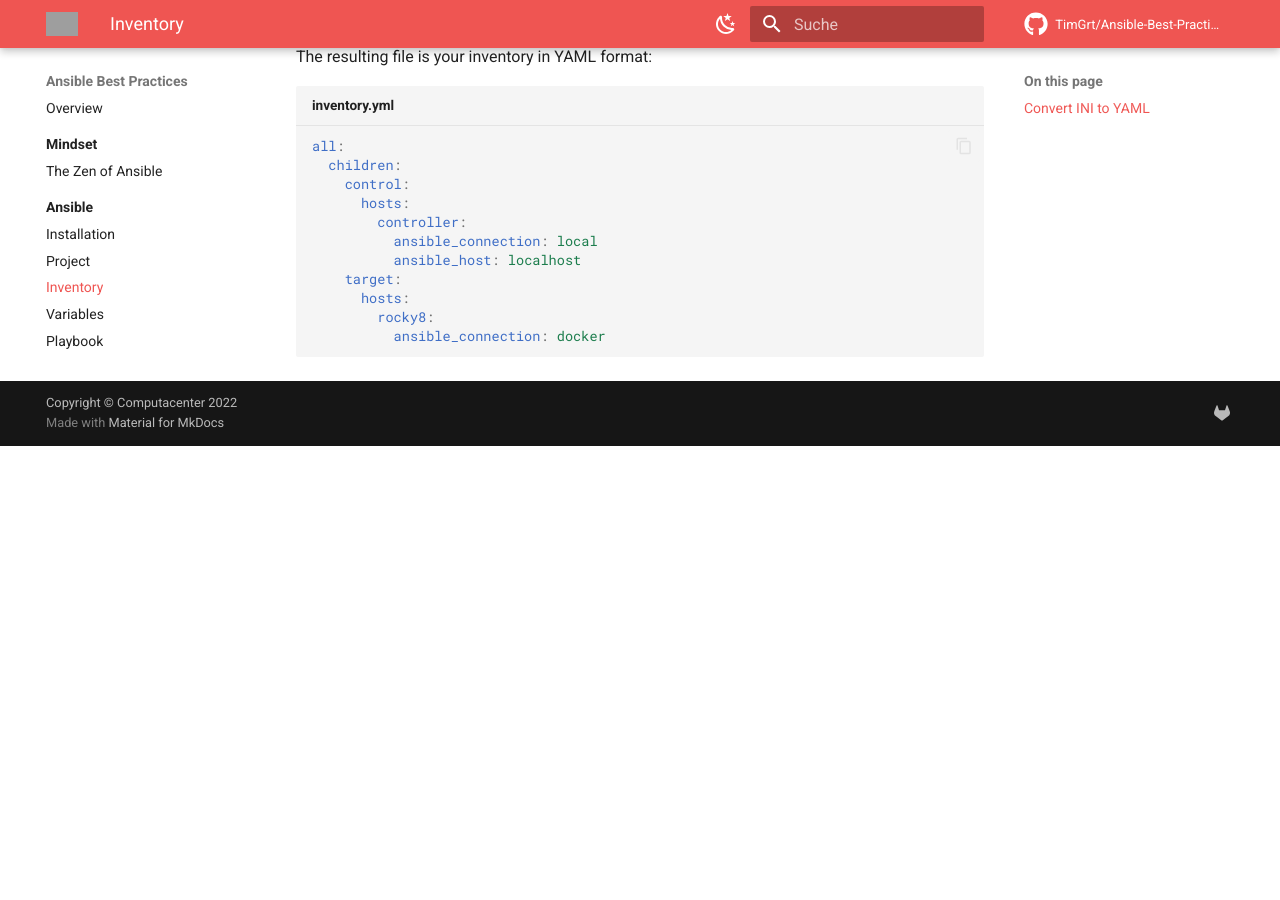
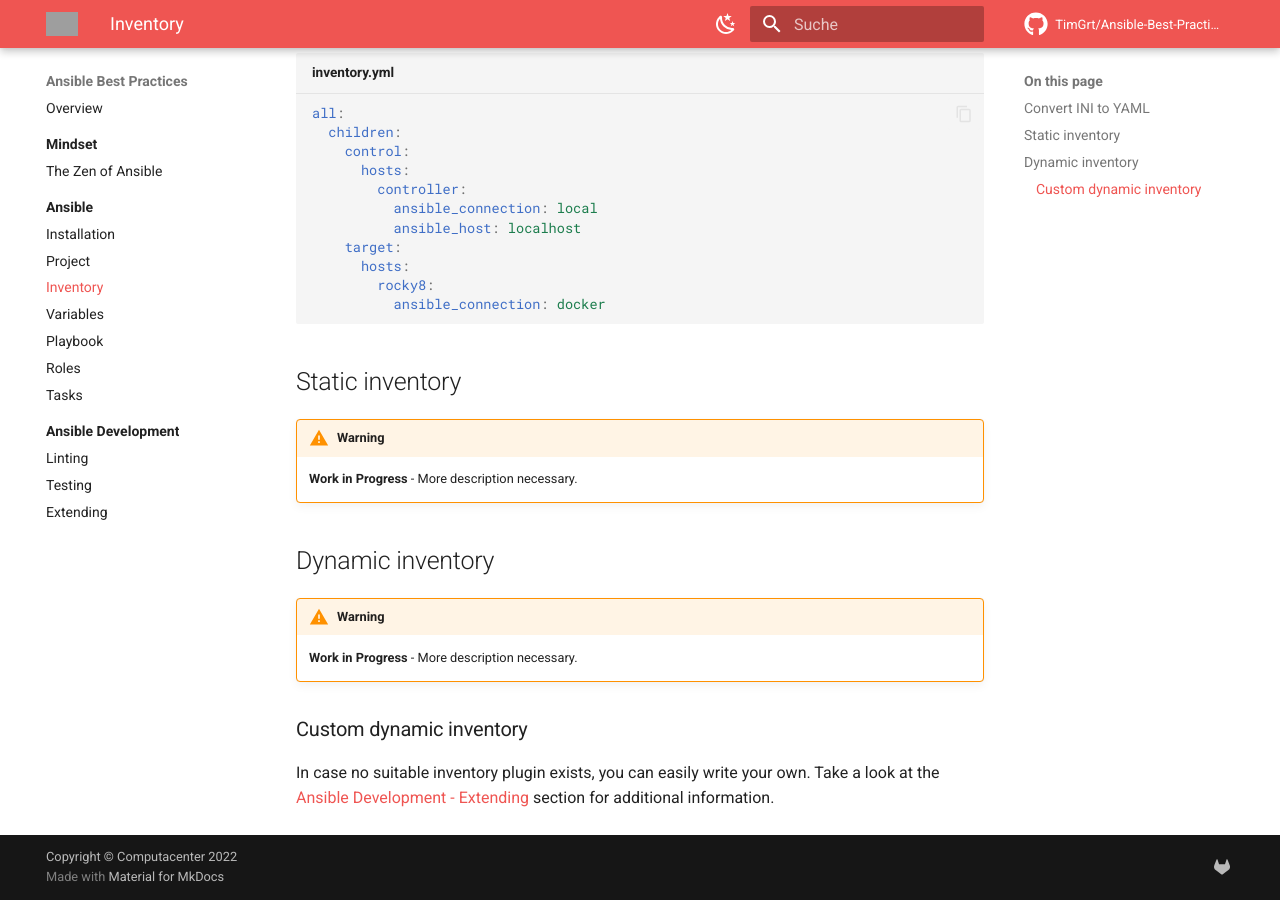
Before and after one commit to TimGrt/Ansible-Best-Practices, an MkDocs documentation site: the page built from docs/ansible/inventory.md, in a window 1280 px wide and 900 px high, scrolled down 720 px. Built offline with MkDocs 1.6.1 and Material for MkDocs 9.7.7, drawn with Linux system fonts in a browser that asks for light colours; comment, search, counter and statistics services are not loaded; before the commit the page ends 1166 px from its top, so only the background shows below that; some of the changed text lies outside the part shown; grey boxes are pictures that could not be loaded.

Commit message:
Added reference for dynamic inventory plugin development.

````diff
--- a/docs/ansible/inventory.md
+++ b/docs/ansible/inventory.md
@@ -1,7 +1,6 @@
 # Inventory
 
-!!! warning
-    **Work in Progress** - More description necessary.
+An *inventory* is a list of managed nodes, or hosts, that Ansible deploys and configures. The inventory can either be static or dynamic.
 
 ## Convert INI to YAML
 
@@ -37,3 +36,17 @@
         rocky8:
           ansible_connection: docker
 ```
+
+## Static inventory
+
+!!! warning
+    **Work in Progress** - More description necessary.
+
+## Dynamic inventory
+
+!!! warning
+    **Work in Progress** - More description necessary.
+
+### Custom dynamic inventory
+
+In case no suitable inventory plugin exists, you can easily write your own. Take a look at the [Ansible Development - Extending](extending.md#dynamic-inventory-plugins) section for additional information.
--- a/docs/development/extending.md
+++ b/docs/development/extending.md
@@ -464,6 +464,7 @@
             │   ├── README.md
             │   └── inventory
             │       └── cc_dyn_inv_plugin.py
+            └── roles
 ```
 
 To run this script, create a inventory file with the correct entries, as in the *examples* section of the inventory script.
````
